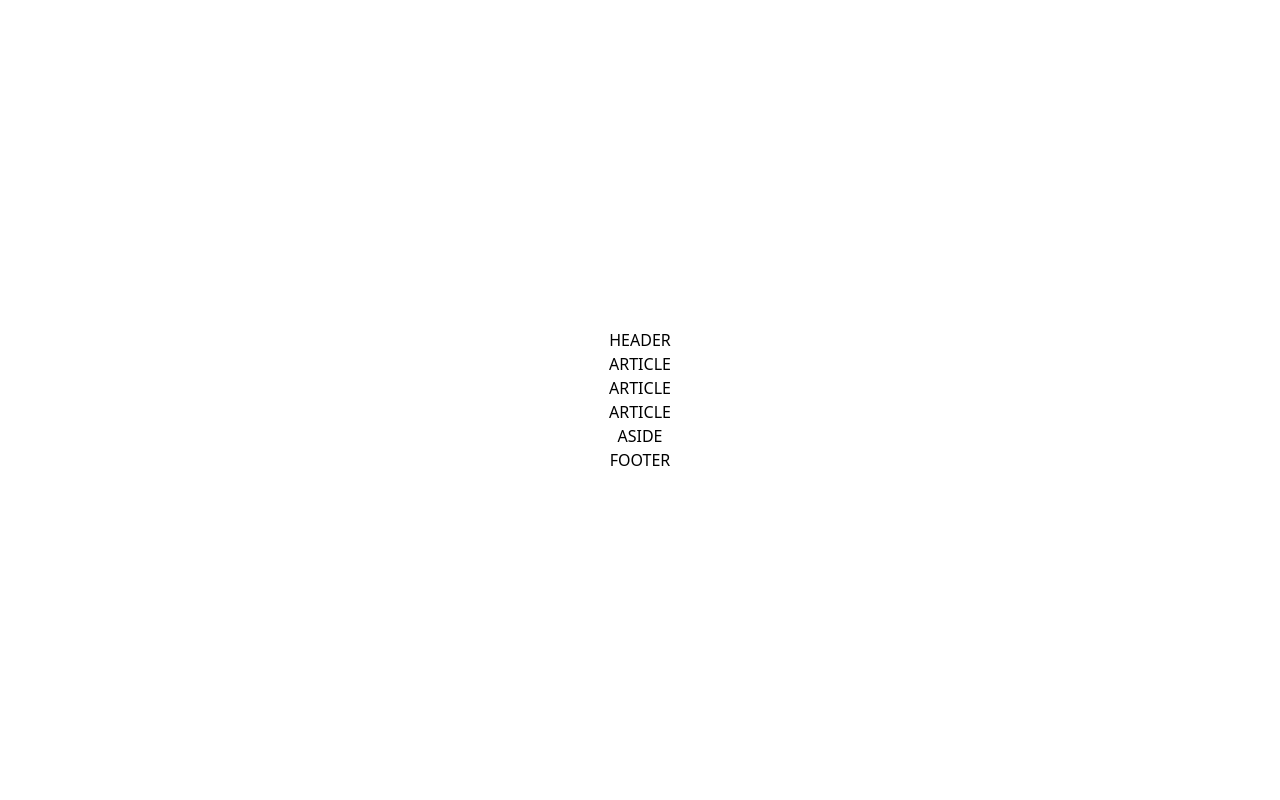
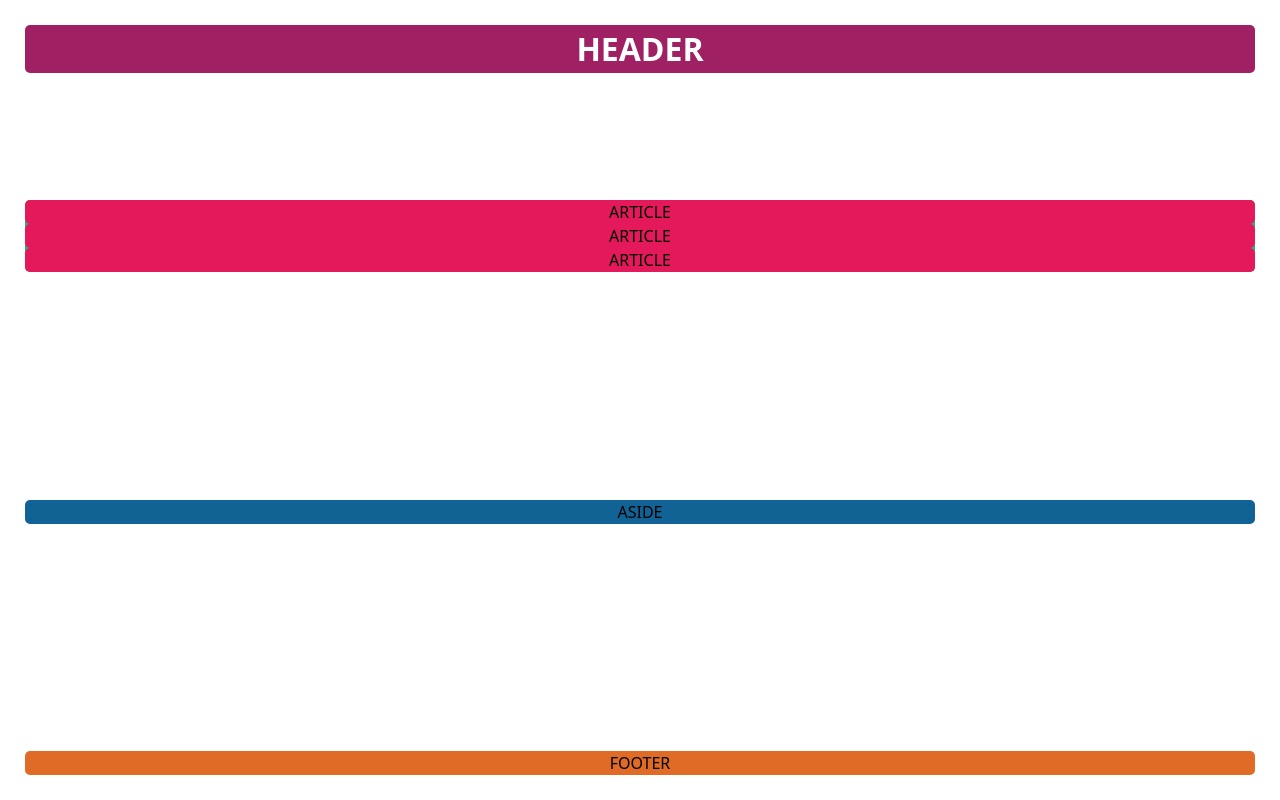
Before and after one commit to DrWatson0814/flexbox-wireframe-practice, a plain HTML site: page index.html in a window 1280 px wide. Drawn offline with Linux system fonts and the light colour scheme.

Commit message:
Added flex spacng to CSS elements, banged my head against the desk

```diff
--- a/css/style.css
+++ b/css/style.css
@@ -1,26 +1,55 @@
+.root {
+    --color1: #b1b5be;
+    --color2: #23b77b;
+    --color3: #9f2063;
+}
+
+
+
 body {
     text-align: center;
-    align-content: center;
+    display: flex;
+    flex-direction: column;
+    justify-content: space-between;
+    background-color: var(--color1);
+    padding: 25px 25px 25px 25px;
+    /* color: white; */
 }
 
 #header {
     display: flexbox;
+    background-color: #9f2063;
+    border-radius: 5px;
+    margin-bottom: -100px;
 
+}
 
+#header-text {
+    color: white;
 }
 
 #body-text {
     display: flexbox;
-
-
+    flex-direction: column;
+    justify-content: space-evenly;
+    background-color: #23b77b;
+    /* border: 20px; */
+    border-radius: 5px;
+    /* padding: 45% */
 }
 
-#article-1 {
+.articles {
+    background-color: #e4195b;
+    /* margin: 10px; */
+    border-radius: 5px;
+}
 
+#side-bar {
+    background-color: #116395;
+    border-radius: 5px;
 }
-#article-2 {
 
+#foot {
+    background-color: #e06b26;
+    border-radius: 5px;
 }
-#article-3 {
-
-}
--- a/index.html
+++ b/index.html
@@ -7,12 +7,14 @@
     <link rel="stylesheet" href="/css/reset.css">
     <title>Flexbox Wireframe Practice</title>
 </head>
-<header id="header">HEADER</header>
+<header id="header">
+    <h1 id="header-text">HEADER</h1>
+</header>
 <body>
     <div id="body-text">
-        <article id="article-1">ARTICLE</article>
-        <article id="article-2">ARTICLE</article>
-        <article id="article-3">ARTICLE</article>
+        <article class="articles">ARTICLE</article>
+        <article class="articles">ARTICLE</article>
+        <article class="articles">ARTICLE</article>
     </div>
     <aside id="side-bar">ASIDE</aside>
 </body>
```
